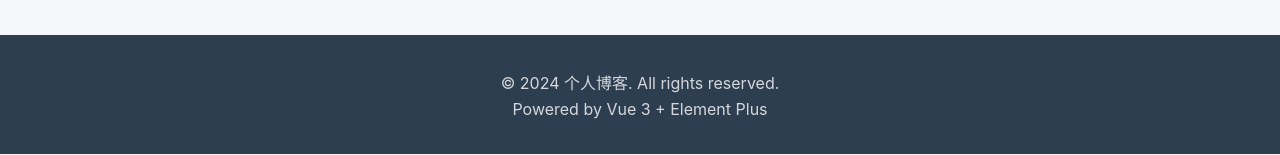
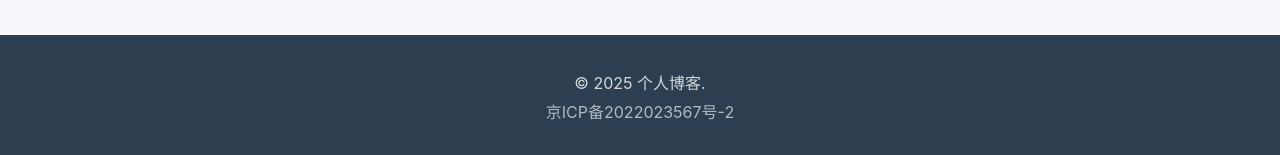
Before and after one commit to ydcloud-dy/leaf-ui-frontend, a Vue app: page / in a window 1280 px wide. Shown: the part 1166-1321 px from the top of the page. Built offline with nearby package versions, Linux system fonts and the light colour scheme; no server answers; the HTML template or start-up script is replaced by a standard one.

Commit message:
更新底部备案

```diff
--- /dev/null
+++ b/src/api/settings.js
@@ -0,0 +1,22 @@
+import axios from 'axios'
+
+/**
+ * 获取站点设置（公开接口，不需要认证）
+ * 直接使用 axios 而不是 request，避免 401 时的自动跳转
+ */
+export const getSettings = () => {
+  return axios({
+    url: '/api/blog/settings',
+    method: 'get'
+  }).then(response => {
+    // 适配后端返回格式
+    if (response.data.code === 0) {
+      return response.data
+    }
+    return { data: {} }
+  }).catch(error => {
+    // 静默处理错误
+    console.warn('Settings API failed, using defaults:', error.message)
+    return { data: {} }
+  })
+}
--- a/src/layouts/MainLayout.vue
+++ b/src/layouts/MainLayout.vue
@@ -6,15 +6,43 @@
     </main>
     <footer class="footer">
       <div class="container">
-        <p>&copy; 2024 个人博客. All rights reserved.</p>
-        <p>Powered by Vue 3 + Element Plus</p>
+        <p>&copy; {{ currentYear }} {{ siteSettings.site_name || '个人博客' }}. </p>
+        <p v-if="siteSettings.copyright">{{ siteSettings.copyright }}</p>
+
+        <!-- 固定显示备案号 -->
+        <p>
+          <a href="https://beian.miit.gov.cn/" target="_blank" rel="noopener noreferrer">
+            京ICP备2022023567号-2
+          </a>
+        </p>
+
+<!--        <p>Powered by Vue 3 + Element Plus</p>-->
       </div>
     </footer>
   </div>
 </template>
 
 <script setup>
+import { ref, onMounted, computed } from 'vue'
 import Header from '@/components/Header.vue'
+import { getSettings } from '@/api/settings'
+
+const siteSettings = ref({})
+const currentYear = computed(() => new Date().getFullYear())
+
+const fetchSettings = async () => {
+  try {
+    const { data } = await getSettings()
+    siteSettings.value = data || {}
+  } catch (error) {
+    console.warn('Failed to fetch settings, using defaults')
+    siteSettings.value = {}
+  }
+}
+
+onMounted(() => {
+  fetchSettings()
+})
 </script>
 
 <style scoped>
@@ -41,4 +69,16 @@ import Header from '@/components/Header.vue'
   margin: 5px 0;
   opacity: 0.8;
 }
+
+.footer a {
+  color: #fff;
+  text-decoration: none;
+  opacity: 0.8;
+  transition: opacity 0.3s;
+}
+
+.footer a:hover {
+  opacity: 1;
+  text-decoration: underline;
+}
 </style>
```
